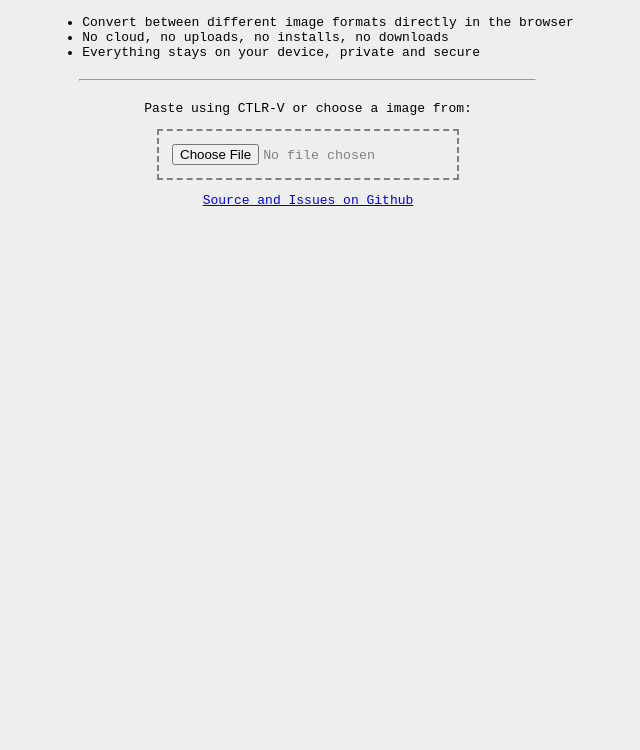
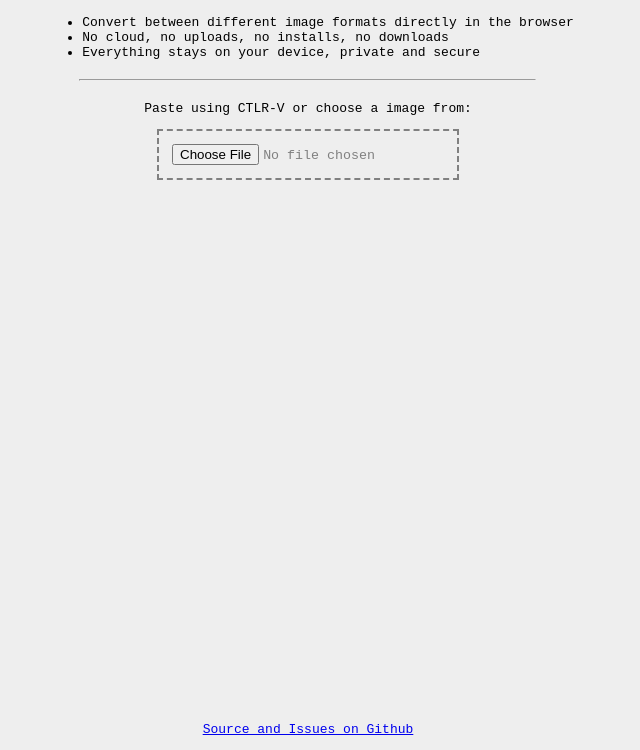
Before and after one commit to HHMagnus/ImageConvert, a plain HTML site: page index.html in a window 1280 px wide. Shown: the part 50-800 px from the top of the page, without its empty margins (332-972 px from the left). Drawn offline with Linux system fonts and the light colour scheme.

Commit message:
% -> dvh

```diff
--- a/index.html
+++ b/index.html
@@ -22,7 +22,7 @@
     }
 
     body {
-      min-height: 100%;
+      min-height: 100dvh;
       margin: 0;
       padding: 0;
     }
```
